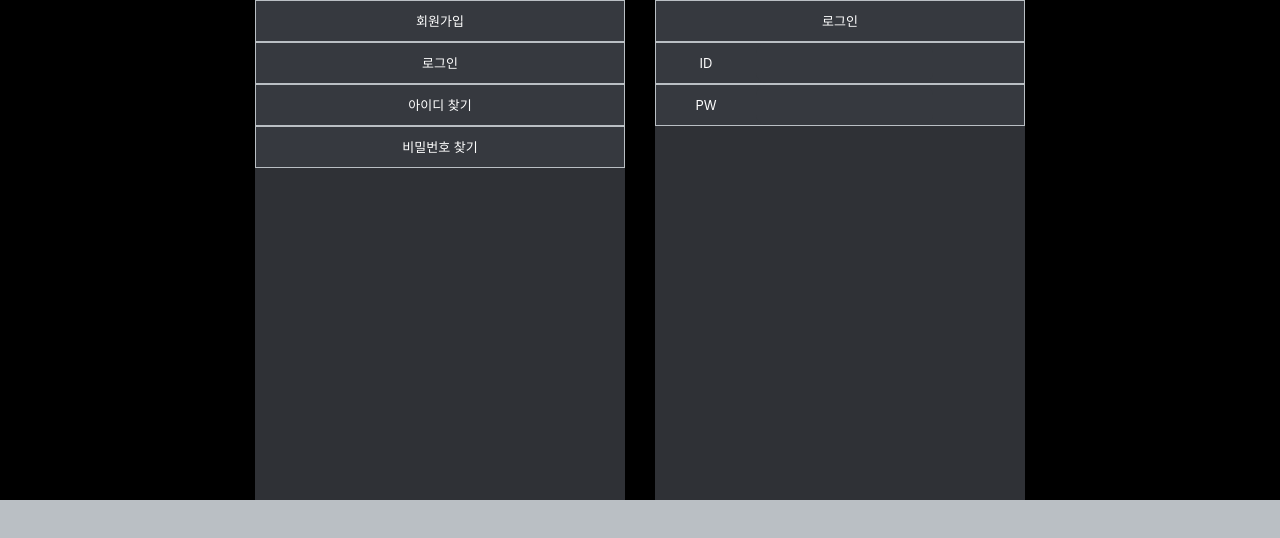
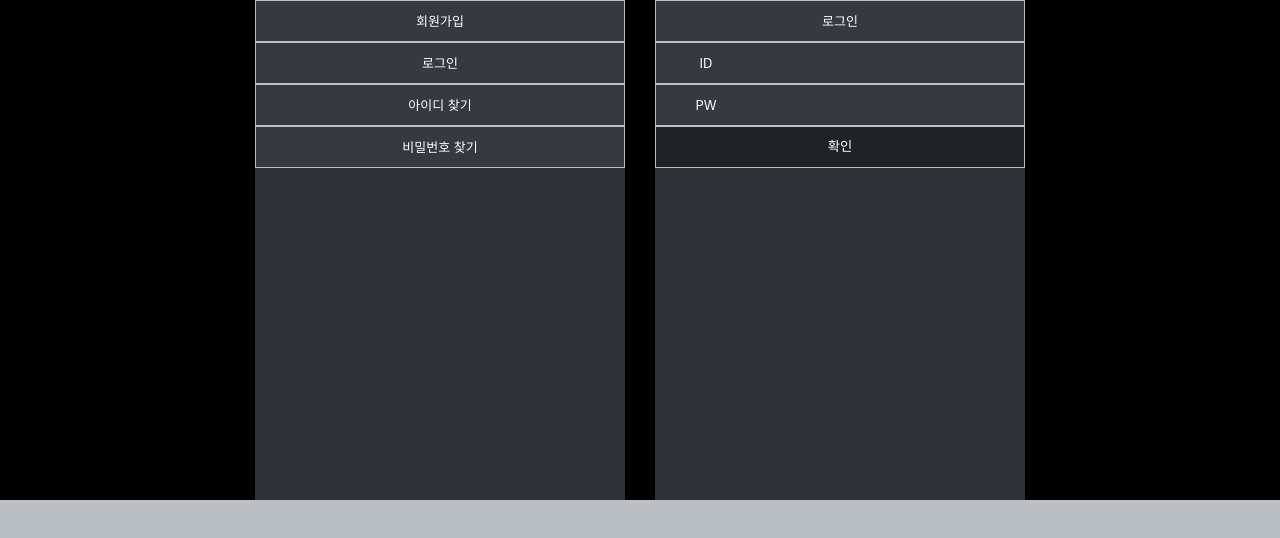
Before and after one commit to codestates-seb/seb41_main_002, a React (Create React App) app in the folder client/: page /login in a window 1280 px wide. Shown: the top 538 px of the page. Built offline with nearby package versions, Linux system fonts and the light colour scheme.

Commit message:
[FE MISC] 버튼 추가

```diff
--- a/client/src/Pages/Login.tsx
+++ b/client/src/Pages/Login.tsx
@@ -20,6 +20,9 @@ const Login = () => {
           <label htmlFor="LogIn_pw">PW</label>
           <input id="LogIn_pw" type="password" />
         </li>
+        <li>
+          <button>확인</button>
+        </li>
       </ul>
     </div>
   );
--- a/client/src/Pages/SignUp.tsx
+++ b/client/src/Pages/SignUp.tsx
@@ -41,6 +41,9 @@ const SignUp = () => {
           <label htmlFor="SignUp_phoneNumber">핸드폰 번호</label>
           <input id="SignUp_phoneNumber" type="tel" />
         </li>
+        <li>
+          <button>확인</button>
+        </li>
       </ul>
     </div>
   );
--- a/client/src/Pages/Style/MemberAcces.css
+++ b/client/src/Pages/Style/MemberAcces.css
@@ -39,6 +39,15 @@
   justify-content: center;
 }
 
+.MemberAcces_Contents li:last-child{
+  justify-content: center;
+}
+
+.MemberAcces_Contents li:last-child button{
+  width: 100%;
+  border: 0px;
+}
+
 .MemberAcces_Contents li label{
   display: block;
   width: 100px;
@@ -51,6 +60,7 @@
 
 .MemberAcces_Contents li button{
   width: 100px;
+  line-height: 40px;
   color: var(--white);
   background-color: var(--dark);
   border: 1px solid var(--lightgray);
```
